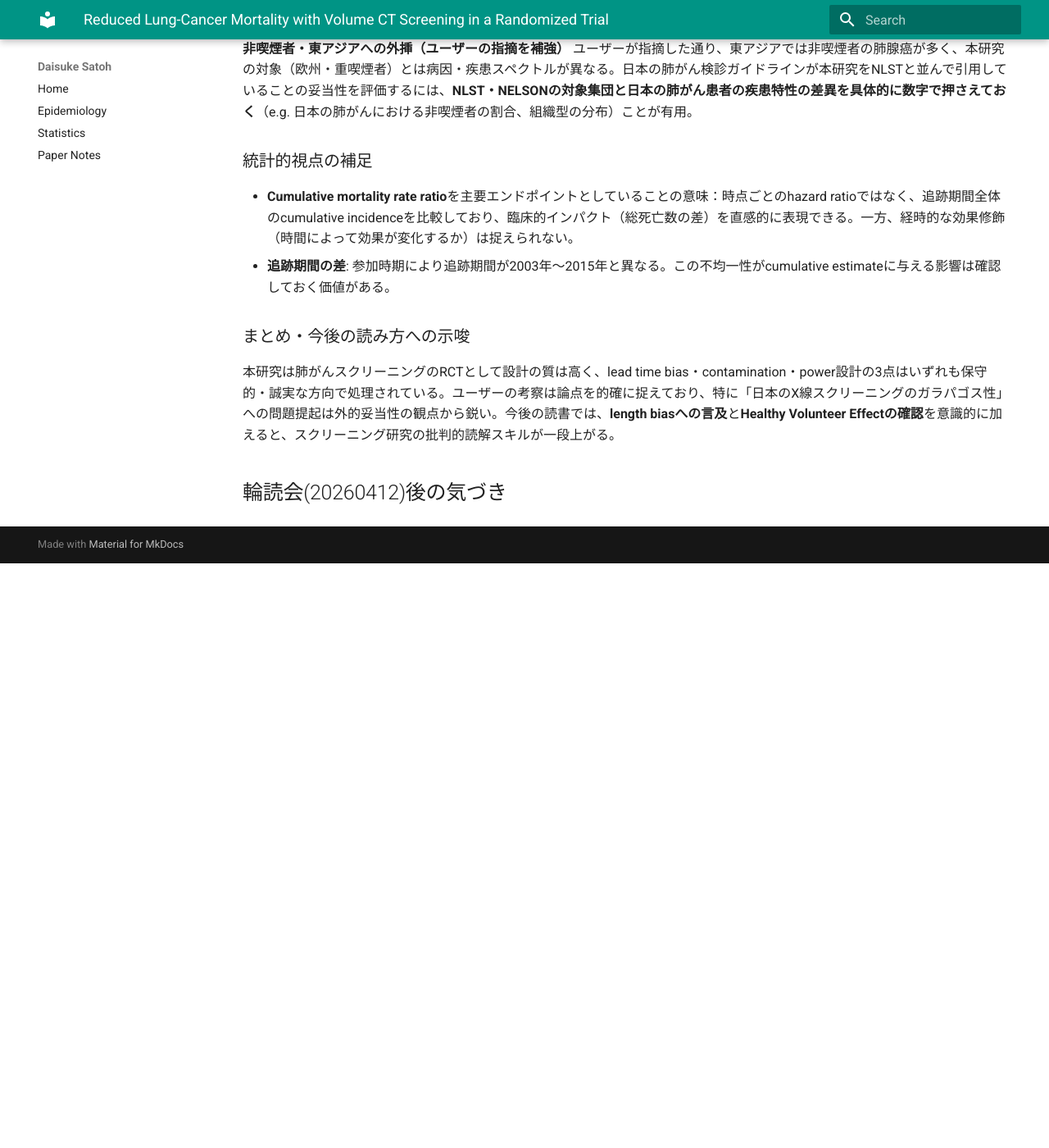
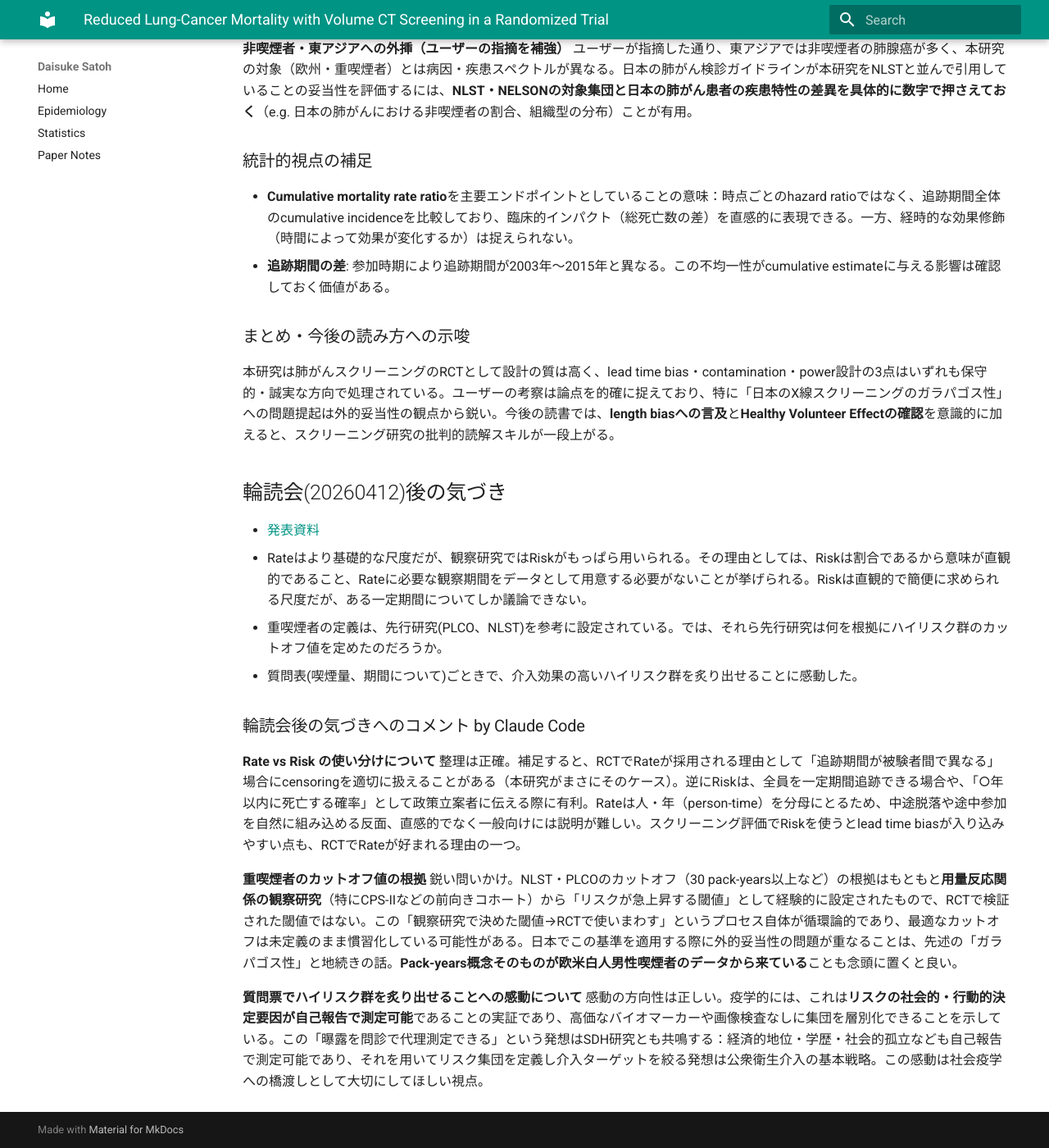
Before and after one commit to dsatoh20/dsatoh20.github.io, an MkDocs documentation site: the page built from docs/paper_notes/2026-04-11_Koning2020_lung_cancer_CTscreening.md, in a window 1280 px wide and 1400 px high, scrolled down 3073 px. Shown: the whole window at 82% size. Built offline with MkDocs 1.6.1 and Material for MkDocs 9.7.7, drawn with Linux system fonts in a browser that asks for light colours; before the commit the page ends 3760 px from its top, so only the background shows below that.

Commit message:
sync: update from career repo

```diff
--- a/docs/paper_notes/2026-04-11_Koning2020_lung_cancer_CTscreening.md
+++ b/docs/paper_notes/2026-04-11_Koning2020_lung_cancer_CTscreening.md
@@ -75,3 +75,18 @@ Power calculationで片側5%を使いながら、メイン解析で両側5%を
 本研究は肺がんスクリーニングのRCTとして設計の質は高く、lead time bias・contamination・power設計の3点はいずれも保守的・誠実な方向で処理されている。ユーザーの考察は論点を的確に捉えており、特に「日本のX線スクリーニングのガラパゴス性」への問題提起は外的妥当性の観点から鋭い。今後の読書では、**length biasへの言及**と**Healthy Volunteer Effectの確認**を意識的に加えると、スクリーニング研究の批判的読解スキルが一段上がる。
 
 ## 輪読会(20260412)後の気づき
+- [発表資料](https://docs.google.com/presentation/d/1HMWJX7mLwYYrKNYb1TBuZcicOQ_XHLhN0Uli_VrfENo/edit?usp=sharing)
+- Rateはより基礎的な尺度だが、観察研究ではRiskがもっぱら用いられる。その理由としては、Riskは割合であるから意味が直観的であること、Rateに必要な観察期間をデータとして用意する必要がないことが挙げられる。Riskは直観的で簡便に求められる尺度だが、ある一定期間についてしか議論できない。
+- 重喫煙者の定義は、先行研究(PLCO、NLST)を参考に設定されている。では、それら先行研究は何を根拠にハイリスク群のカットオフ値を定めたのだろうか。
+- 質問表(喫煙量、期間について)ごときで、介入効果の高いハイリスク群を炙り出せることに感動した。
+
+### 輪読会後の気づきへのコメント by Claude Code
+
+**Rate vs Risk の使い分けについて**
+整理は正確。補足すると、RCTでRateが採用される理由として「追跡期間が被験者間で異なる」場合にcensoringを適切に扱えることがある（本研究がまさにそのケース）。逆にRiskは、全員を一定期間追跡できる場合や、「○年以内に死亡する確率」として政策立案者に伝える際に有利。Rateは人・年（person-time）を分母にとるため、中途脱落や途中参加を自然に組み込める反面、直感的でなく一般向けには説明が難しい。スクリーニング評価でRiskを使うとlead time biasが入り込みやすい点も、RCTでRateが好まれる理由の一つ。
+
+**重喫煙者のカットオフ値の根拠**
+鋭い問いかけ。NLST・PLCOのカットオフ（30 pack-years以上など）の根拠はもともと**用量反応関係の観察研究**（特にCPS-IIなどの前向きコホート）から「リスクが急上昇する閾値」として経験的に設定されたもので、RCTで検証された閾値ではない。この「観察研究で決めた閾値→RCTで使いまわす」というプロセス自体が循環論的であり、最適なカットオフは未定義のまま慣習化している可能性がある。日本でこの基準を適用する際に外的妥当性の問題が重なることは、先述の「ガラパゴス性」と地続きの話。**Pack-years概念そのものが欧米白人男性喫煙者のデータから来ている**ことも念頭に置くと良い。
+
+**質問票でハイリスク群を炙り出せることへの感動について**
+感動の方向性は正しい。疫学的には、これは**リスクの社会的・行動的決定要因が自己報告で測定可能**であることの実証であり、高価なバイオマーカーや画像検査なしに集団を層別化できることを示している。この「曝露を問診で代理測定できる」という発想はSDH研究とも共鳴する：経済的地位・学歴・社会的孤立なども自己報告で測定可能であり、それを用いてリスク集団を定義し介入ターゲットを絞る発想は公衆衛生介入の基本戦略。この感動は社会疫学への橋渡しとして大切にしてほしい視点。
```
